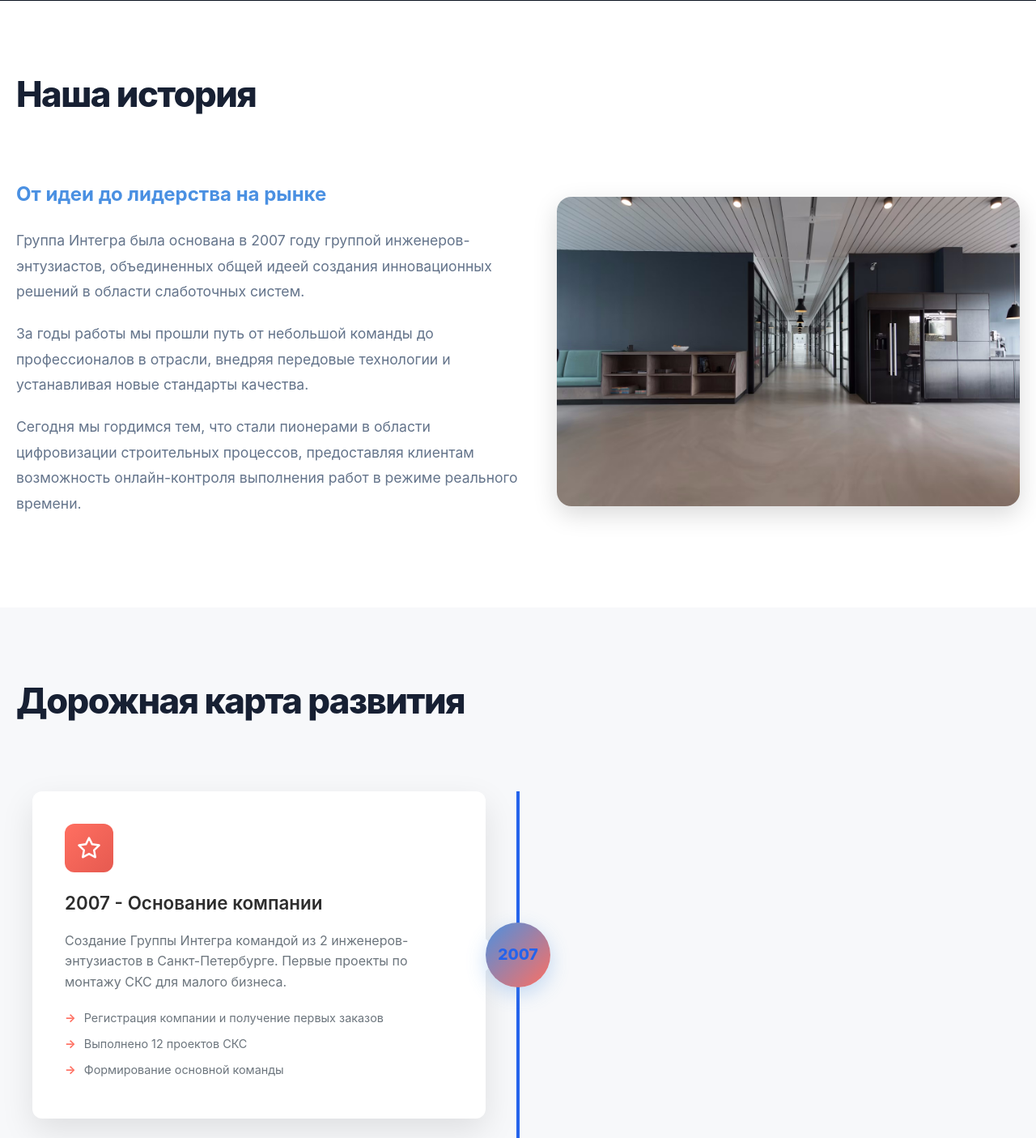
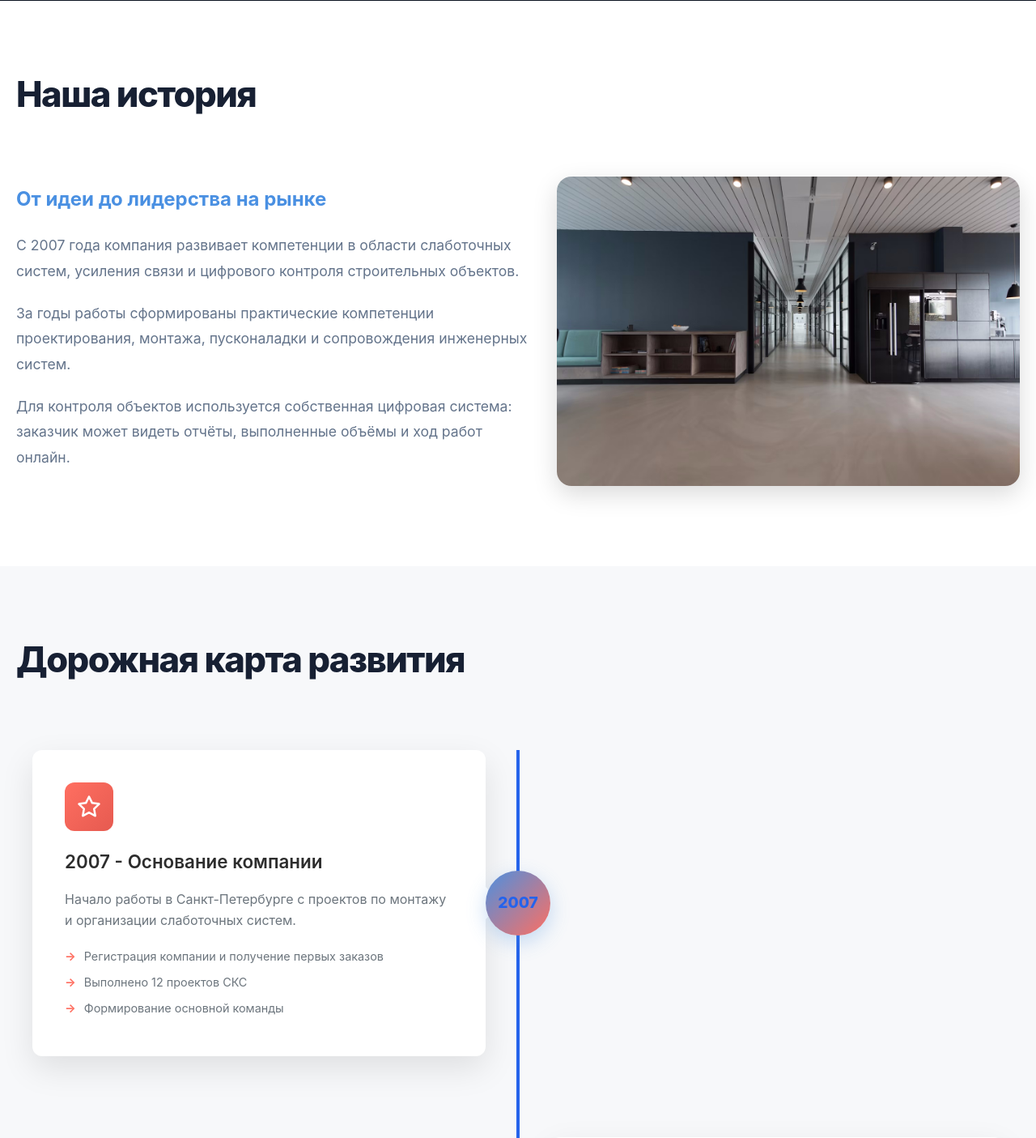
Before and after one commit to ilyaburlakov/groupintegra.ru, a PHP site: page /about.php in a window 1280 px wide. Shown: the part 872-2277 px from the top of the page at 81% size. Run offline with PHP 8.4, Linux system fonts and the light colour scheme.

Commit message:
Clean up unsupported company history claims

```diff
--- a/about.php
+++ b/about.php
@@ -598,9 +598,9 @@
         <div class="story-content">
             <div class="story-text" data-aos="fade-right">
                 <h3>От идеи до лидерства на рынке</h3>
-                <p>Группа Интегра была основана в 2007 году группой инженеров-энтузиастов, объединенных общей идеей создания инновационных решений в области слаботочных систем.</p>
-                <p>За годы работы мы прошли путь от небольшой команды до профессионалов в отрасли, внедряя передовые технологии и устанавливая новые стандарты качества.</p>
-                <p>Сегодня мы гордимся тем, что стали пионерами в области цифровизации строительных процессов, предоставляя клиентам возможность онлайн-контроля выполнения работ в режиме реального времени.</p>
+                <p>С 2007 года компания развивает компетенции в области слаботочных систем, усиления связи и цифрового контроля строительных объектов.</p>
+                <p>За годы работы сформированы практические компетенции проектирования, монтажа, пусконаладки и сопровождения инженерных систем.</p>
+                <p>Для контроля объектов используется собственная цифровая система: заказчик может видеть отчёты, выполненные объёмы и ход работ онлайн.</p>
             </div>
             <div data-aos="fade-left">
                 <img src="/images/office.jpg" alt="Группа Интегра" class="story-image">
@@ -623,7 +623,7 @@
                         </svg>
                     </div>
                     <h3>2007 - Основание компании</h3>
-                    <p>Создание Группы Интегра командой из 2 инженеров-энтузиастов в Санкт-Петербурге. Первые проекты по монтажу СКС для малого бизнеса.</p>
+                    <p>Начало работы в Санкт-Петербурге с проектов по монтажу и организации слаботочных систем.</p>
                     <div class="timeline-achievements">
                         <ul>
                             <li>Регистрация компании и получение первых заказов</li>
@@ -706,7 +706,7 @@
                         </svg>
                     </div>
                     <h3>2018 - Технологические инновации</h3>
-                    <p>Внедрение технологий умного дома, IoT и систем автоматизации зданий. Развитие компетенций в области BMS.</p>
+                    <p>Расширение компетенций в области сетевой инфраструктуры, автоматизации и интеграции инженерных систем.</p>
                     <div class="timeline-achievements">
                         <ul>
                             <li>Освоение технологий IoT и BMS</li>
@@ -725,7 +725,7 @@
                         </svg>
                     </div>
                     <h3>2020 - Адаптация к новым вызовам</h3>
-                    <p>Успешная адаптация к пандемийным условиям. Развитие удаленных технологий контроля и мониторинга объектов.</p>
+                    <p>Развитие удалённого контроля и цифровых инструментов ведения объектов.</p>
                     <div class="timeline-achievements">
                         <ul>
                             <li>Развитие удалённого мониторинга</li>
@@ -745,7 +745,7 @@
                         </svg>
                     </div>
                     <h3>2024 - Цифровая трансформация</h3>
-                    <p>Запуск собственной цифровой платформы для онлайн-контроля строительных проектов. Революция в прозрачности работ.</p>
+                    <p>Развитие собственной цифровой системы для онлайн-контроля строительных проектов и прозрачного ведения работ.</p>
                     <div class="timeline-achievements">
                         <ul>
                             <li>Разработка цифровой платформы</li>
```
